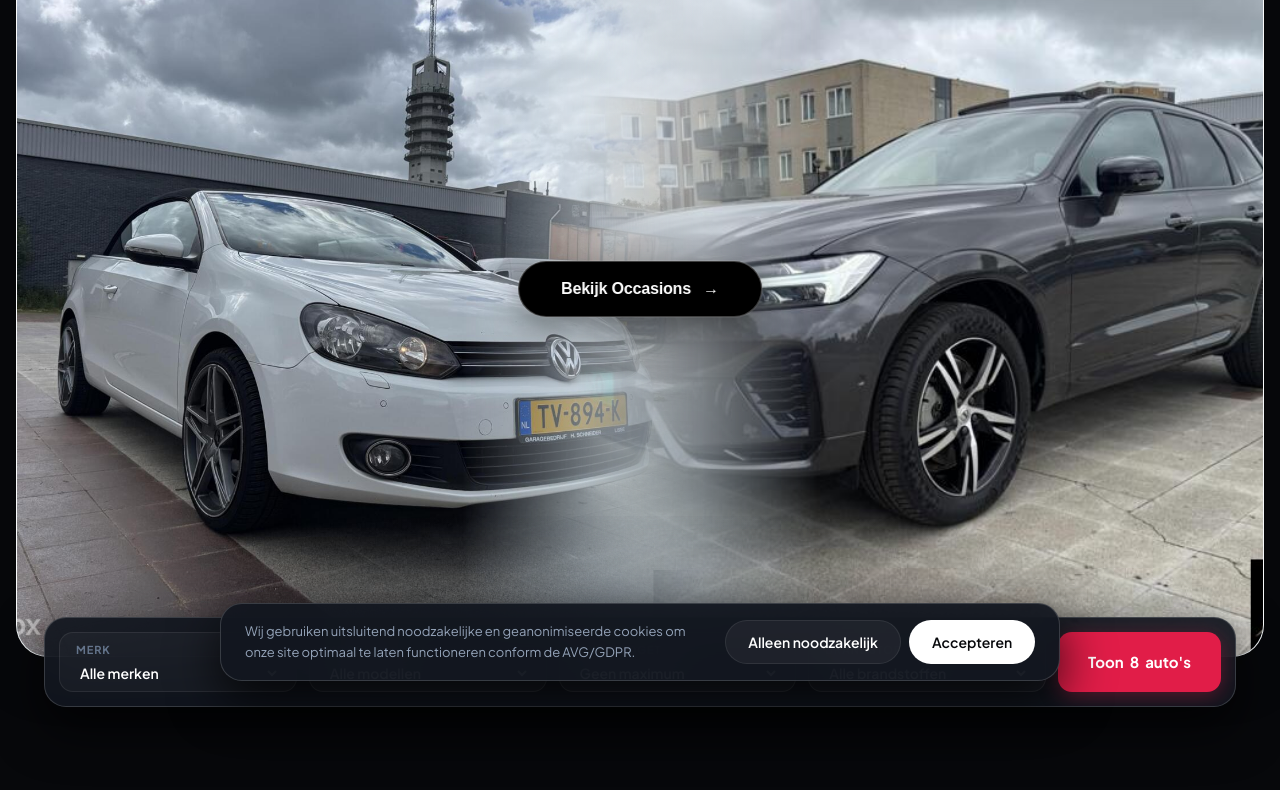
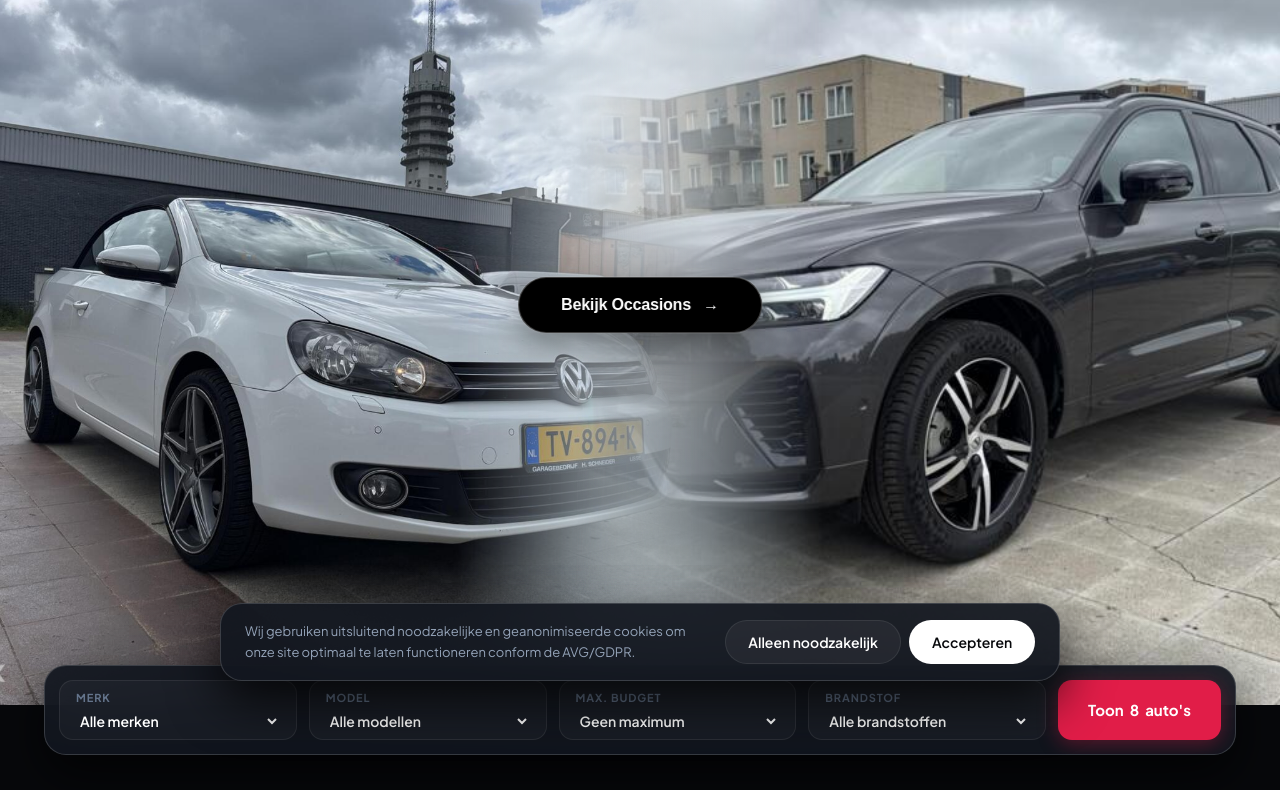
Before and after one commit to MunassarY/auto_landing_page, a website built with Vite: page index.html in a window 1280 px wide. Shown: the part 95-885 px from the top of the page. Built offline with nearby package versions, Linux system fonts and the light colour scheme; what @splinetool/runtime would draw is missing.

Commit message:
style(hero): make hero full-bleed edge-to-edge and remove floating card black outer frame

```diff
--- a/css/styles.css
+++ b/css/styles.css
@@ -123,18 +123,20 @@
    RoyalCar Hero Section Frame with 3D Parallax & Spotlight
    ========================================================================== */
 .hero-royal-stage {
-  padding: 16px 16px 0;
-  max-width: 1440px;
-  margin: 0 auto;
+  padding: 0;
+  max-width: 100%;
+  width: 100%;
+  margin: 0;
 }
 
 .hero-royal-box {
   position: relative;
-  min-height: min(92vh, 820px);
+  width: 100%;
+  min-height: 100vh;
   background: radial-gradient(circle at 50% 25%, var(--hero-bg-top) 0%, var(--hero-bg-mid) 50%, var(--hero-bg-bottom) 100%);
-  border-radius: var(--radius-xl);
-  border: 1px solid rgba(255, 255, 255, 0.9);
-  box-shadow: 0 20px 60px -15px rgba(0, 0, 0, 0.35);
+  border-radius: 0;
+  border: none;
+  box-shadow: none;
   display: flex;
   flex-direction: column;
   justify-content: space-between;
@@ -297,7 +299,6 @@
   bottom: 0;
   height: 100%;
   width: 55%;
-  max-width: 860px;
   will-change: transform, opacity;
   transition: transform 0.15s cubic-bezier(0.2, 0, 0.2, 1);
   display: flex;
@@ -1431,8 +1432,8 @@
 }
 
 @media (max-width: 600px) {
-  .hero-royal-stage { padding: 8px 8px 0; }
-  .hero-royal-box { min-height: 480px; border-radius: 20px; }
+  .hero-royal-stage { padding: 0; }
+  .hero-royal-box { min-height: 75vh; border-radius: 0; }
   .hero-cars-stage { height: 100%; }
   .hero-car { width: 64%; }
   .hero-car-left { left: -20px; }
```
